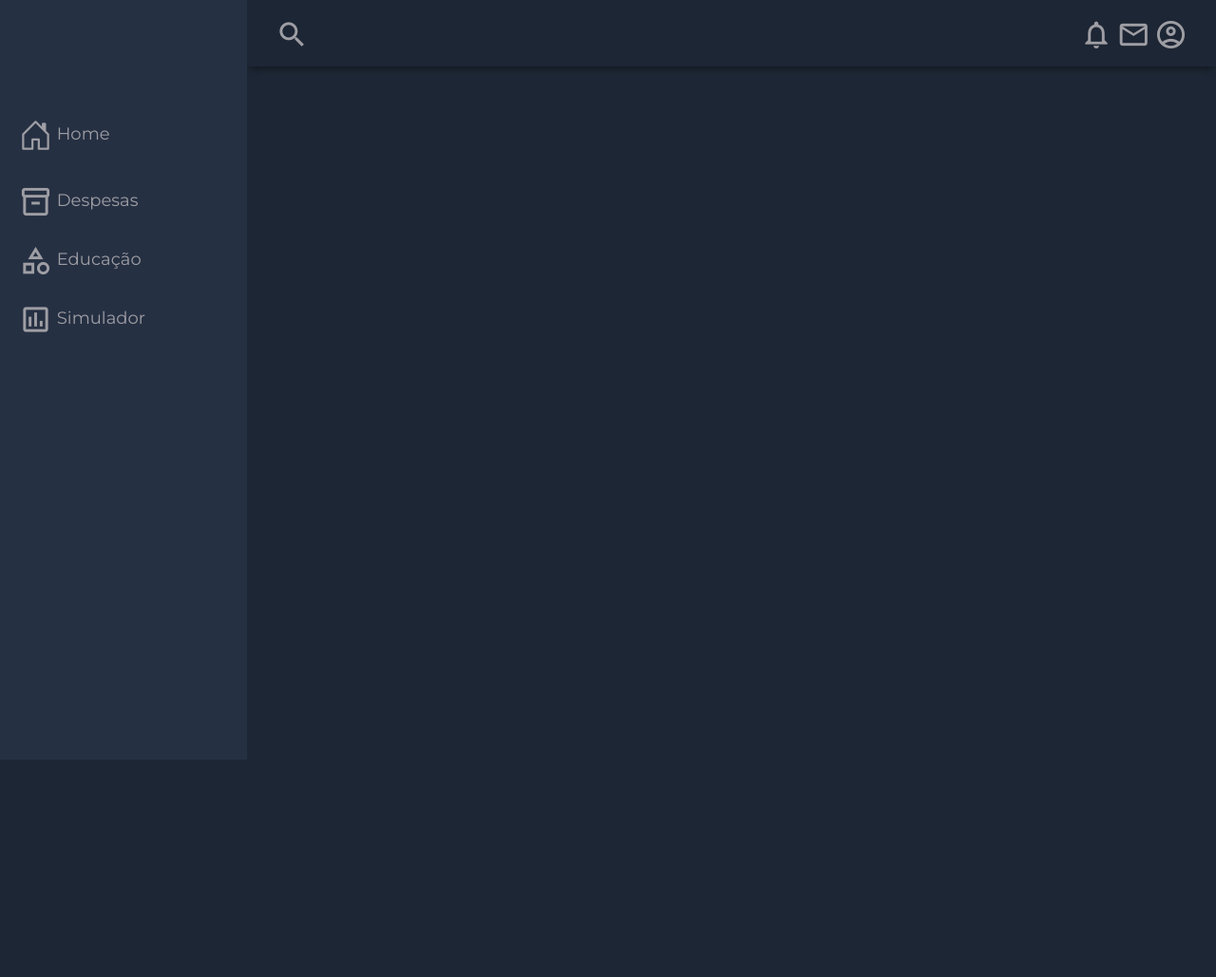
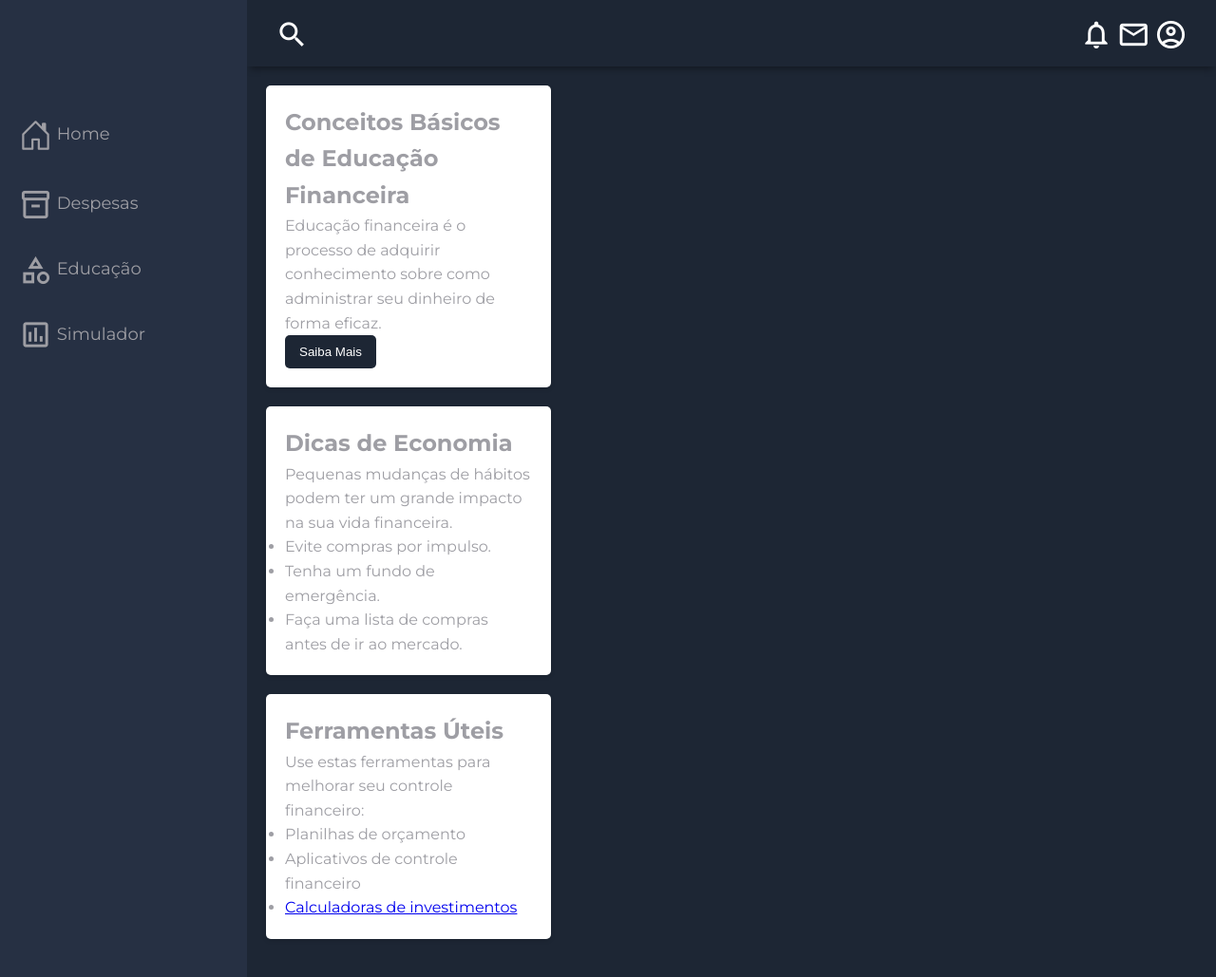
Before and after one commit to flaviaglenda/Calculadora-Financeira, a plain HTML site: page index.html in a window 1280 px wide. Shown: the whole page at 95% size. Before the commit the page ends 800 px from the top, so only its background shows below. Drawn offline with nearby package versions, Linux system fonts and the light colour scheme.

Commit message:
flavia 12/09

```diff
--- a/index.css
+++ b/index.css
@@ -1,3 +1,71 @@
 body {
     background-color: #1d2634;
 }
+* {
+    margin: 0;
+    padding: 0;
+    box-sizing: border-box;
+}
+
+body {
+    font-family: Arial, sans-serif;
+    line-height: 1.6;
+    color: #ffffff;
+}
+
+header {
+
+    color: white;
+    padding: 10px 0;
+    text-align: center;
+}
+
+nav ul {
+    list-style: none;
+    padding: 0;
+}
+
+nav ul li {
+    display: inline;
+    margin-right: 15px;
+}
+
+nav ul li a {
+    color: white;
+    text-decoration: none;
+    font-weight: bold;
+}
+
+main {
+    margin: 20px;
+}
+
+section {
+    text-decoration: none;
+    background-color: white;
+    padding: 20px;
+    margin-bottom: 20px;
+    border-radius: 5px;
+    box-shadow: 0 2px 5px rgba(0, 0, 0, 0.1);
+}
+
+#ferramentas {
+    text-decoration: none;
+
+}
+button {
+    background-color: #1d2634;
+    color: white;
+    padding: 10px 15px;
+    border: none;
+    cursor: pointer;
+    border-radius: 5px;
+}
+
+button:hover {
+    background-color: #17253c;
+}
+
+.hidden {
+    display: none;
+}
--- a/index.html
+++ b/index.html
@@ -6,6 +6,7 @@
     <link rel="stylesheet" href="index.css">
     <title>InovaPay</title>
     <link rel="stylesheet" href="style.css">
+    <script src="../Calculadora-Financeira/index.js"></script>
     <link href="https://fonts.googleapis.com/css2?family=Montserrat:wght@100;200;300;400;500;600;700;800;900&display=swap" rel="stylesheet">
     <link rel="stylesheet" href="https://cdn.jsdelivr.net/npm/bootstrap-icons@1.11.3/font/bootstrap-icons.min.css">
 
@@ -59,5 +60,39 @@
 
         </ul>
       </aside>
+      <main>
+        <section id="conceitos-basicos">
+            <h2>Conceitos Básicos de Educação Financeira</h2>
+            <p>Educação financeira é o processo de adquirir conhecimento sobre como administrar seu dinheiro de forma eficaz.</p>
+            <button onclick="toggleInfo('info-conceitos')">Saiba Mais</button>
+            <div id="info-conceitos" class="hidden">
+                <ul>
+                    <li><strong>Orçamento:</strong> Criação de um plano financeiro para controlar receitas e despesas.</li>
+                    <li><strong>Poupança:</strong> Reservar uma parte da renda para emergências ou objetivos de longo prazo.</li>
+                    <li><strong>Investimentos:</strong> Aplicar dinheiro em ativos que podem gerar retorno no futuro.</li>
+                </ul>
+            </div>
+        </section>
+
+        <section id="dicas">
+            <h2>Dicas de Economia</h2>
+            <p>Pequenas mudanças de hábitos podem ter um grande impacto na sua vida financeira.</p>
+            <ul>
+                <li>Evite compras por impulso.</li>
+                <li>Tenha um fundo de emergência.</li>
+                <li>Faça uma lista de compras antes de ir ao mercado.</li>
+            </ul>
+        </section>
+
+        <section id="ferramentas">
+            <h2>Ferramentas Úteis</h2>
+            <p>Use estas ferramentas para melhorar seu controle financeiro:</p>
+            <ul>
+                <li>Planilhas de orçamento</li>
+                <li>Aplicativos de controle financeiro</a></li>
+                <li><a href="#">Calculadoras de investimentos</a></li>
+            </ul>
+        </section>
+    </main>
 </body>
 </html>
--- /dev/null
+++ b/index.js
@@ -0,0 +1,8 @@
+function toggleInfo(id) {
+    var element = document.getElementById(id);
+    if (element.classList.contains("hidden")) {
+        element.classList.remove("hidden");
+    } else {
+        element.classList.add("hidden");
+    }
+}
```
Also changed, not shown: inicio.html (+1 -0 lines).
